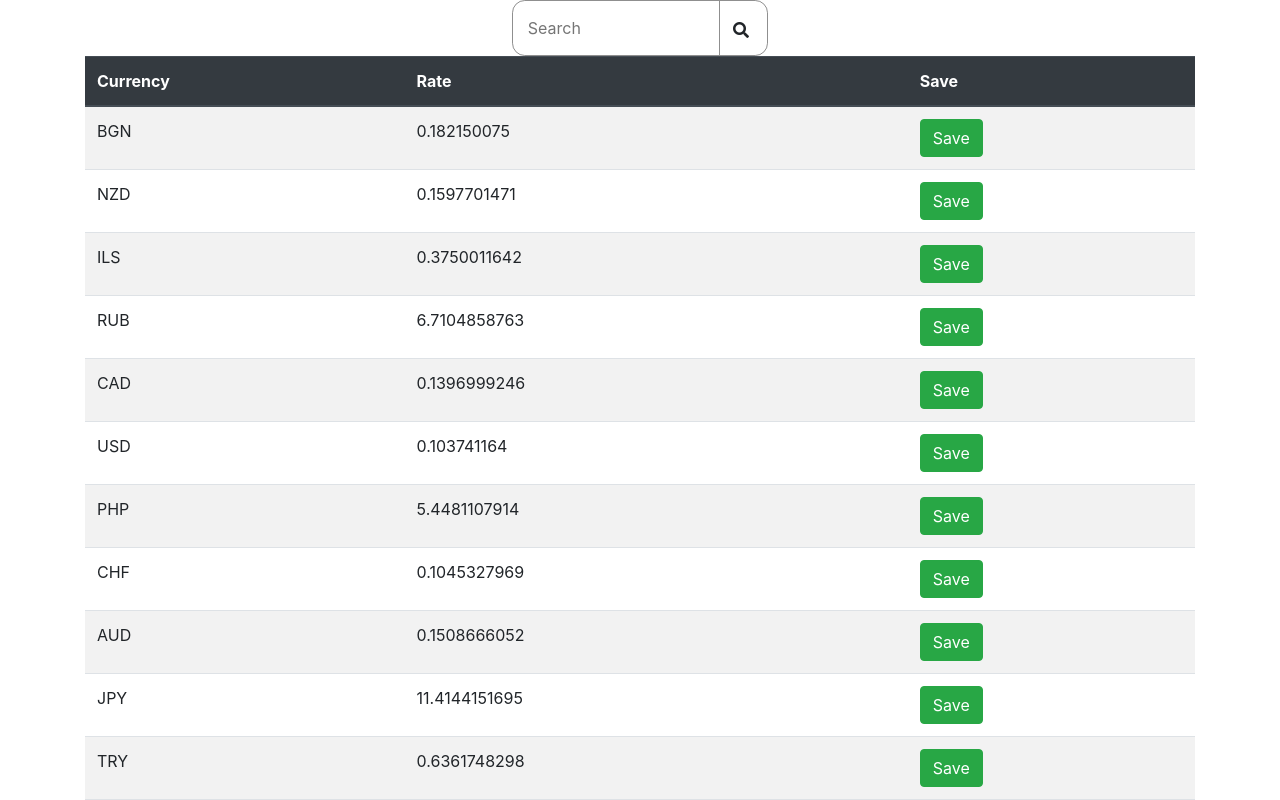
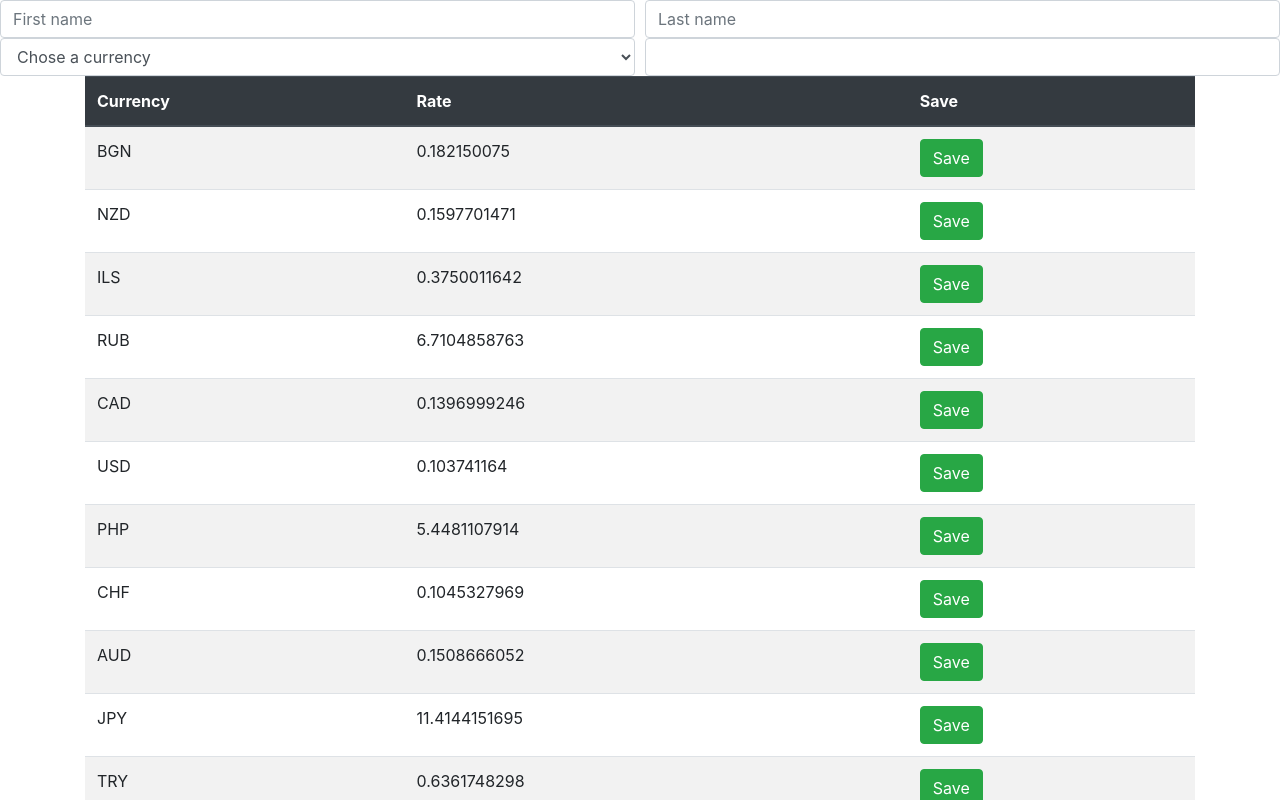
Before and after one commit to annorberg98/Angular-currency, an Angular app in the folder currencyapp/: page / in a window 1280 px wide. Shown: the top 800 px of the page. Built offline with nearby package versions, Linux system fonts and the light colour scheme.

Commit message:
minns ej vad jga gjort

```diff
--- a/currencyapp/src/app/app.component.html
+++ b/currencyapp/src/app/app.component.html
@@ -1,2 +1,2 @@
-<app-searchbar></app-searchbar>
+<app-currencyConverter></app-currencyConverter>
 <app-rates></app-rates>
--- /dev/null
+++ b/currencyapp/src/app/currency-converter/currency-converter.component.html
@@ -0,0 +1,20 @@
+<form>
+  <div class="form-row">
+    <div class="col">
+      <input type="text" class="form-control" placeholder="First name">
+    </div>
+    <div class="col">
+      <input type="text" class="form-control" placeholder="Last name">
+    </div>
+  </div>
+  <div class="form-row">
+    <div class="col">
+      <select class="form-control" name="toCurrencyValue" id="currencyValue">
+        <option selected value="0">Chose a currency</option>
+      </select>
+    </div>
+    <div class="col">
+      <input type="text" class="form-control" name="toCurrencyValue" id="toCurrencyValue">
+    </div>
+  </div>
+</form>
--- /dev/null
+++ b/currencyapp/src/app/currency-converter/currency-converter.component.ts
@@ -0,0 +1,70 @@
+import { Component, OnInit } from '@angular/core';
+import { TouchSequence } from 'selenium-webdriver';
+
+@Component({
+  selector: 'app-currencyConverter',
+  templateUrl: './currency-converter.component.html',
+  styleUrls: ['./currency-converter.component.css']
+})
+export class CurrencyConverterComponent implements OnInit {
+
+  constructor() { }
+
+  public currencies = [
+    "AUD",
+    "BGN",
+    "BRL",
+    "CAD",
+    "CHF",
+    "CNY",
+    "CZK",
+    "DKK",
+    "EUR",
+    "GBP",
+    "HKD",
+    "HRK",
+    "HUF",
+    "IDR",
+    "ILS",
+    "INR",
+    "ISK",
+    "JPY",
+    "KRW",
+    "MXN",
+    "MYR",
+    "NOK",
+    "NZD",
+    "PHP",
+    "PLN",
+    "RON",
+    "RUB",
+    "SEK",
+    "SGD",
+    "THB",
+    "TRY",
+    "USD",
+    "ZAR"
+
+  ];
+
+
+  ngOnInit() {
+    this.printCurrencyOptions();
+  }
+
+  printCurrencyOptions() {
+    let currencyFields = document.getElementsByClassName("currencyValue");
+    console.log(currencyFields);
+    for (var i = 0; i < currencyFields.length; i++) {
+      let currenciesOptions = '<option selected value="0">Chose a currency</option>';
+      for (var i = 0; i < this.currencies.length; i++) {
+        console.log(this.currencies[i]);
+        currenciesOptions += '<option value="' + this.currencies[i] + '">' + this.currencies[i] + '</option>';
+      }
+      currencyFields.innerHTML = currenciesOptions;
+      console.log(currencyFields);
+
+    };
+
+  }
+}
--- a/currencyapp/src/app/search-bar/search-bar.component.css
+++ /dev/null
@@ -1,51 +0,0 @@
-#form>img {
-    float: right;
-    width: 100%;
-}
-
-#form {
-    width: 20vw;
-    height: 7vh;
-    margin: auto;
-    border: 1px solid rgb(143, 143, 143);
-    border-radius: 1vw;
-    padding-left: 1%;
-    padding-right: 1%;
-    transition: 0.5s;
-    overflow: hidden;
-}
-
-#form:hover,
-#form:focus-within {
-    border-bottom: 1px solid #007bff;
-    padding-left: 0.1%;
-    padding-right: 0.1%;
-    border-radius: 0;
-    border-top: none;
-    border-right: none;
-    border-left: none;
-    outline: none;
-
-}
-
-#form>input {
-    width: 85%;
-    height: 100%;
-    border: none;
-    border-right: 1px solid rgb(143, 143, 143);
-    outline: none;
-}
-
-#form>input:focus,
-#form>input:hover {
-    border-right:none;
-    color: #007bff;
-}
-
-#form>button {
-    border-radius: 0;
-}
-#submit {
-    width: 15%;
-    height: 100%;
-}
--- a/currencyapp/src/app/search-bar/search-bar.component.html
+++ /dev/null
@@ -1,8 +0,0 @@
-<form id="form" (ngSubmit)="validateInput($event)">
-  <input type="text" id="searchBar" name="searchCurrency" placeholder="Search" list="currencies">
-  <datalist id="currencies">
-  </datalist>
-  <button class="btn" id="submit" type="submit">
-    <i class="fas fa-search"></i>
-  </button>
-</form>
--- a/currencyapp/src/app/search-bar/search-bar.component.ts
+++ /dev/null
@@ -1,72 +0,0 @@
-import { Component, OnInit } from '@angular/core';
-
-@Component({
-  selector: 'app-searchbar',
-  templateUrl: './search-bar.component.html',
-  styleUrls: ['./search-bar.component.css']
-})
-export class SearchBarComponent implements OnInit {
-
-  constructor() { }
-
-  public currencies = [
-    "AUD",
-    "BGN",
-    "BRL",
-    "CAD",
-    "CHF",
-    "CNY",
-    "CZK",
-    "DKK",
-    "EUR",
-    "GBP",
-    "HKD",
-    "HRK",
-    "HUF",
-    "IDR",
-    "ILS",
-    "INR",
-    "ISK",
-    "JPY",
-    "KRW",
-    "MXN",
-    "MYR",
-    "NOK",
-    "NZD",
-    "PHP",
-    "PLN",
-    "RON",
-    "RUB",
-    "SEK",
-    "SGD",
-    "THB",
-    "TRY",
-    "USD",
-    "ZAR"
-
-  ];
-
-  ngOnInit() {
-    this.printCurrencies();
-  }
-
-  printCurrencies() {
-    let datalistCurrencies = document.getElementById("currencies");
-    let currenciesOptions = '';
-    for (var i = 0; i < this.currencies.length; i++) {
-      currenciesOptions += '<option value="' + this.currencies[i] + '"></option>';
-    };
-
-    datalistCurrencies.innerHTML = currenciesOptions;
-  }
-  validateInput($event) {
-    $event.preventDefault();
-    let inputField = (<HTMLInputElement>document.getElementById("searchBar")).value;
-    console.log(inputField)
-    if (inputField = "") {
-      alert("Funkade ej");
-      return false;
-    }
-  };
-
-}
```
Also changed, not shown: currencyapp/src/app/app.module.ts (+4 -4 lines), currencyapp/src/app/currency-converter/currency-converter.component.css (added), 1 other file (tests, documents, lock files or other folders).
